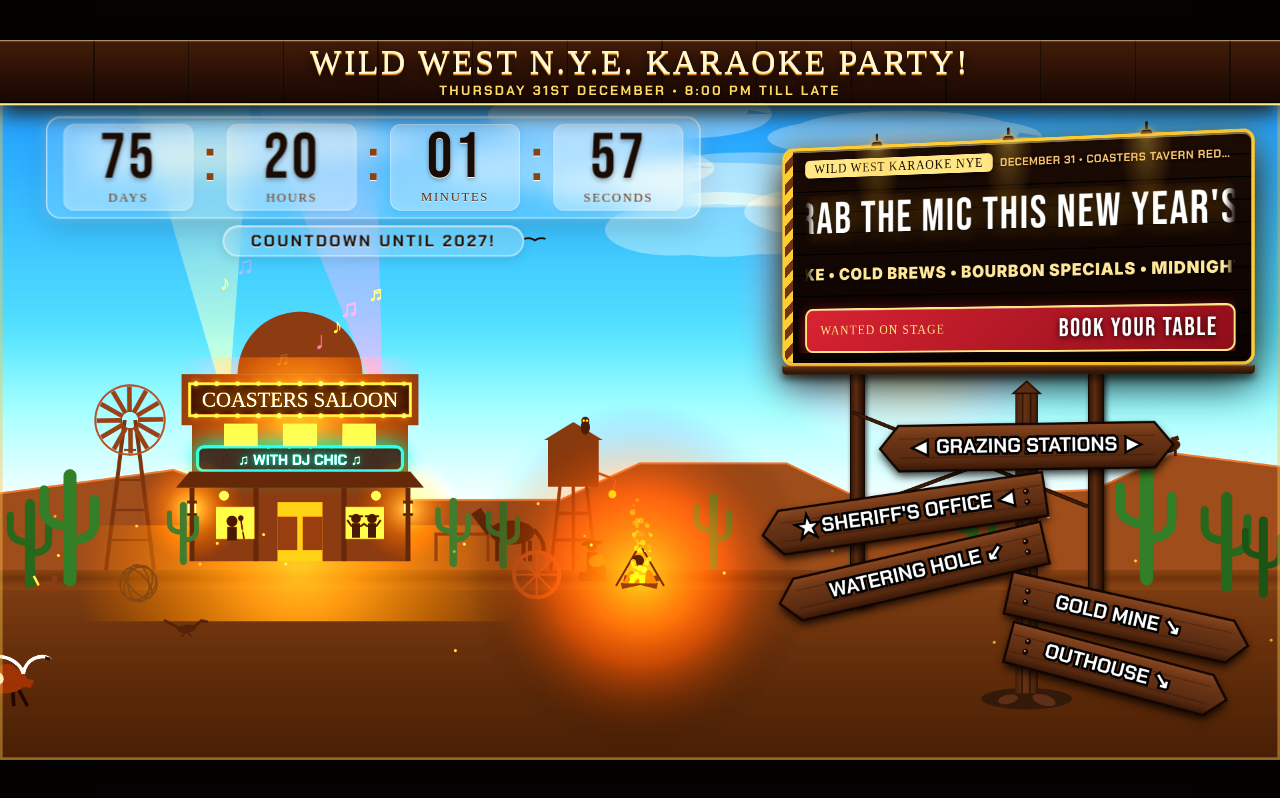
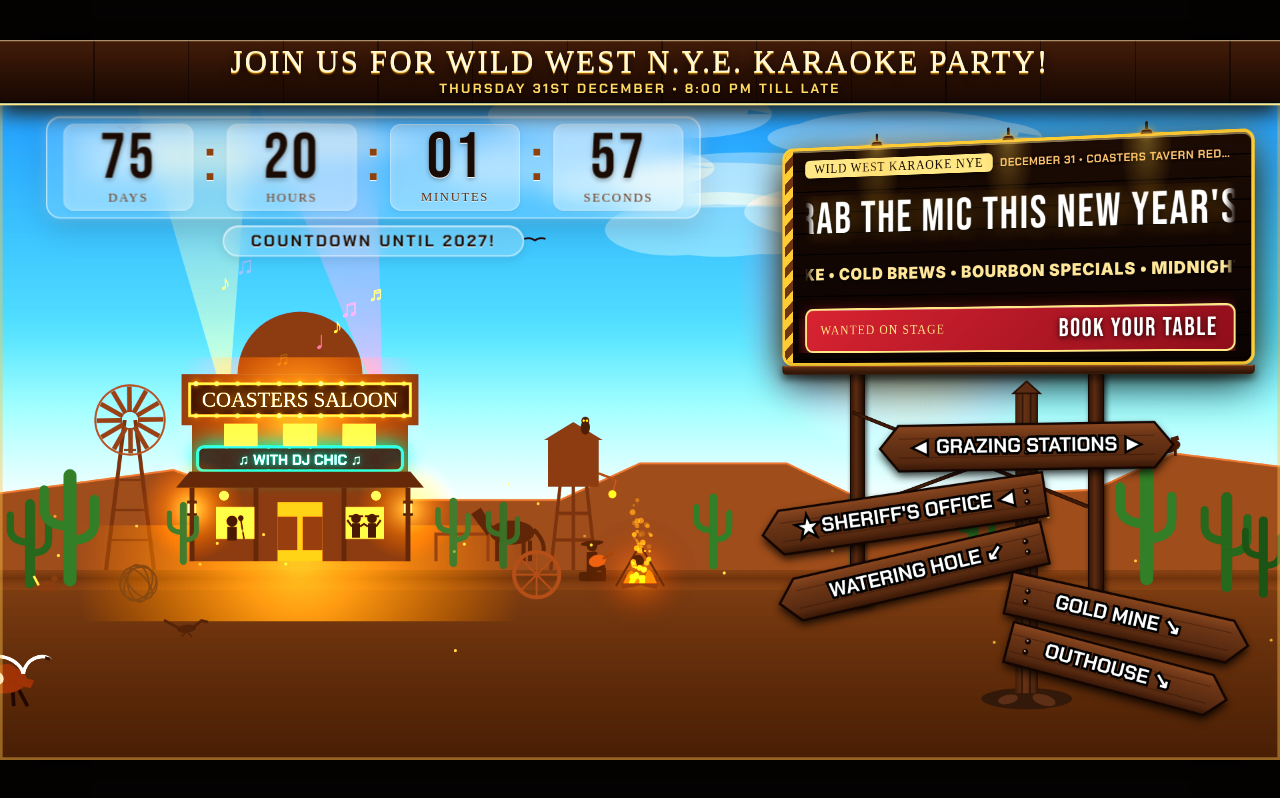
Before and after one commit to mrmegatronix/_ct-WEST, a website: page index.html in a window 1280 px wide. Drawn offline with nearby package versions, Linux system fonts and the light colour scheme; no server answers; animation ran at ten frames a second; a web font is replaced by a local one.

Commit message:
Tone down campfire glow brightness and add 'JOIN US FOR' to main title

```diff
--- a/index.html
+++ b/index.html
@@ -134,9 +134,9 @@
 
         .plaque-title {
             font-family: 'Rye', serif;
-            font-size: 50px;
+            font-size: 46px;
             color: #fff9db;
-            letter-spacing: 4px;
+            letter-spacing: 3.5px;
             text-transform: uppercase;
             line-height: 1.05;
             text-shadow:
@@ -735,7 +735,7 @@
             <div class="saloon-header-banner" id="saloonHeaderBanner">
                 <div class="banner-inner">
                     <div class="banner-center-content">
-                        <div class="plaque-title" id="countdownHeaderTitle">WILD WEST N.Y.E. KARAOKE PARTY!</div>
+                        <div class="plaque-title" id="countdownHeaderTitle">JOIN US FOR WILD WEST N.Y.E. KARAOKE PARTY!</div>
                         <div class="banner-datetime">THURSDAY 31ST DECEMBER • 8:00 PM TILL LATE</div>
                     </div>
                 </div>
@@ -1118,9 +1118,9 @@
         function applyStaticBranding() {
             const titleEl = document.getElementById('countdownHeaderTitle');
             if (titleEl) {
-                const titleText = (appConfig.countdownTitle && appConfig.countdownTitle !== "WILD WEST KARAOKE NYE COUNTDOWN SHOWDOWN")
+                const titleText = (appConfig.countdownTitle && appConfig.countdownTitle !== "WILD WEST KARAOKE NYE COUNTDOWN SHOWDOWN" && appConfig.countdownTitle !== "WILD WEST N.Y.E. KARAOKE PARTY!")
                     ? appConfig.countdownTitle
-                    : "WILD WEST N.Y.E. KARAOKE PARTY!";
+                    : "JOIN US FOR WILD WEST N.Y.E. KARAOKE PARTY!";
                 titleEl.textContent = titleText;
             }
         }
@@ -2415,15 +2415,15 @@
             ctx.stroke();
             ctx.restore();
 
-            // Campfire Glow & Dancing Flames (Centered in middle: x=960, y=815)
+            // Campfire Glow & Dancing Flames (Toned down cozy warm glow)
             const fireX = 960;
-            const fireGlow = ctx.createRadialGradient(fireX, baseY - 12, 6, fireX, baseY - 12, 260);
-            fireGlow.addColorStop(0, "rgba(255, 175, 45, 0.78)");
-            fireGlow.addColorStop(0.5, "rgba(245, 95, 20, 0.36)");
+            const fireGlow = ctx.createRadialGradient(fireX, baseY - 12, 4, fireX, baseY - 12, 90);
+            fireGlow.addColorStop(0, "rgba(255, 150, 30, 0.28)");
+            fireGlow.addColorStop(0.5, "rgba(220, 75, 10, 0.08)");
             fireGlow.addColorStop(1, "rgba(0, 0, 0, 0)");
             ctx.fillStyle = fireGlow;
             ctx.beginPath();
-            ctx.arc(fireX, baseY - 12, 260, 0, Math.PI * 2);
+            ctx.arc(fireX, baseY - 12, 90, 0, Math.PI * 2);
             ctx.fill();
 
             // Cast-Iron Tripod & Swinging Coffee Kettle Over Campfire
```
Also changed, not shown: poster.html (+1 -1 lines).
